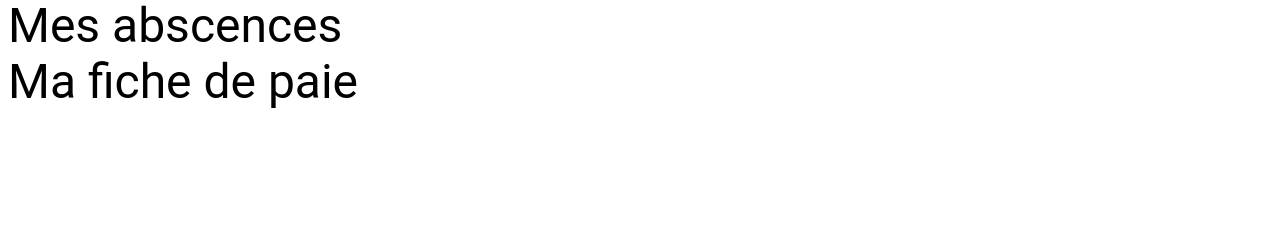
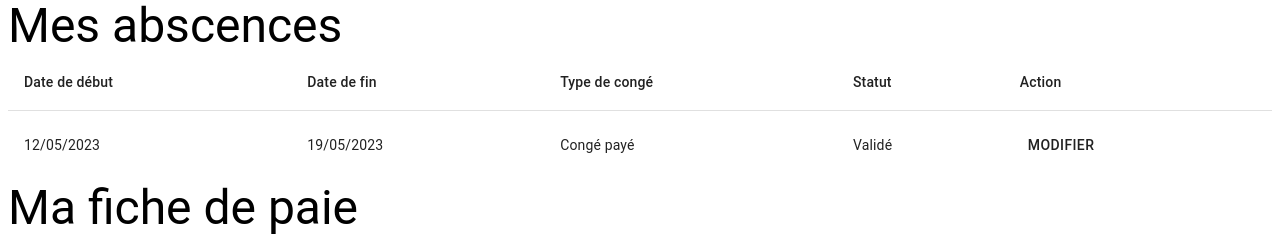
Before and after one commit to Vyvy20/gestion-rh, a React (Create React App) app in the folder front-end/: page /app/home in a window 1280 px wide. Shown: the part 194-430 px from the top of the page. Built offline with nearby package versions, Linux system fonts and the light colour scheme.

Commit message:
add a table

```diff
--- a/front-end/package.json
+++ b/front-end/package.json
@@ -7,9 +7,12 @@
     "@emotion/react": "^11.11.0",
     "@emotion/styled": "^11.11.0",
     "@mui/material": "^5.13.3",
+    "@mui/x-date-pickers": "^6.6.0",
+    "@mui/x-date-pickers-pro": "^6.7.0",
     "@testing-library/jest-dom": "^5.16.5",
     "@testing-library/react": "^13.4.0",
     "@testing-library/user-event": "^13.5.0",
+    "dayjs": "^1.11.8",
     "history": "^5.3.0",
     "mui-image": "^1.0.7",
     "react": "^18.2.0",
--- a/front-end/src/components/EmployeeProfil/Profil.js
+++ b/front-end/src/components/EmployeeProfil/Profil.js
@@ -1,5 +1,14 @@
 import React from 'react';
-import {Box, TextField, Typography} from '@mui/material';
+import {Box, Button, TextField, Typography, styled, Table, TableBody, TableCell, TableContainer, TableRow, TableHead} from '@mui/material';
+
+//Table
+function createData(startDateDonn, endDateDonn, type, status, action) {
+  return { startDateDonn, endDateDonn, type, status, action };
+}
+
+const rows = [
+  createData('12/05/2023', '19/05/2023', 'Congé payé', 'Validé', <Button color='inherit'>Modifier</Button>),
+];
 
 function Profil() {
 
@@ -14,7 +23,35 @@ function Profil() {
             </Box>
             <Box>
                 <Typography variant='h3'>Mes abscences</Typography>
-
+                <TableContainer>
+                  <Table>
+                    <TableHead>
+                      <TableRow>
+                        <TableCell align="left">Date de début</TableCell>
+                        <TableCell align="left">Date de fin</TableCell>
+                        <TableCell align="left">Type de congé</TableCell>
+                        <TableCell align="left">Statut</TableCell>
+                        <TableCell align="left">Action</TableCell>
+                      </TableRow>
+                    </TableHead>
+                    <TableBody>
+          {rows.map((row) => (
+            <TableRow
+              key={row.startDateDonn}
+              sx={{ '&:last-child td, &:last-child th': { border: 0 } }}
+            >
+              <TableCell component="th" scope="row">
+                {row.startDateDonn}
+              </TableCell>
+              <TableCell align="left">{row.endDateDonn}</TableCell>
+              <TableCell align="left">{row.type}</TableCell>
+              <TableCell align="left">{row.status}</TableCell>
+              <TableCell align="left">{row.action}</TableCell>
+            </TableRow>
+          ))}
+        </TableBody>
+                  </Table>
+                </TableContainer>
             </Box>
             <Box>
                 <Typography variant='h3'>Ma fiche de paie</Typography>
```
Also changed, not shown: 1 other file (tests, documents, lock files or other folders).
